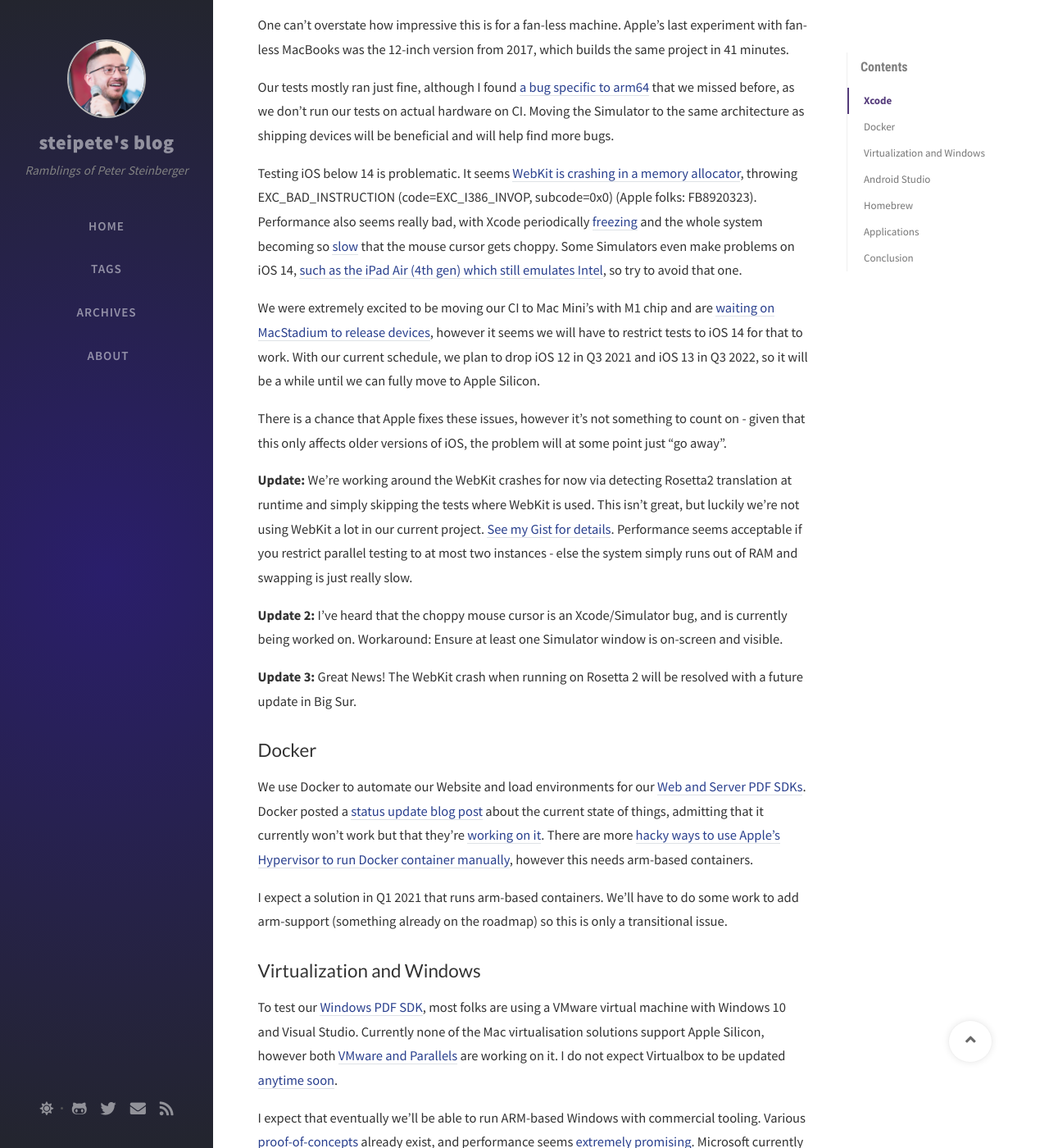
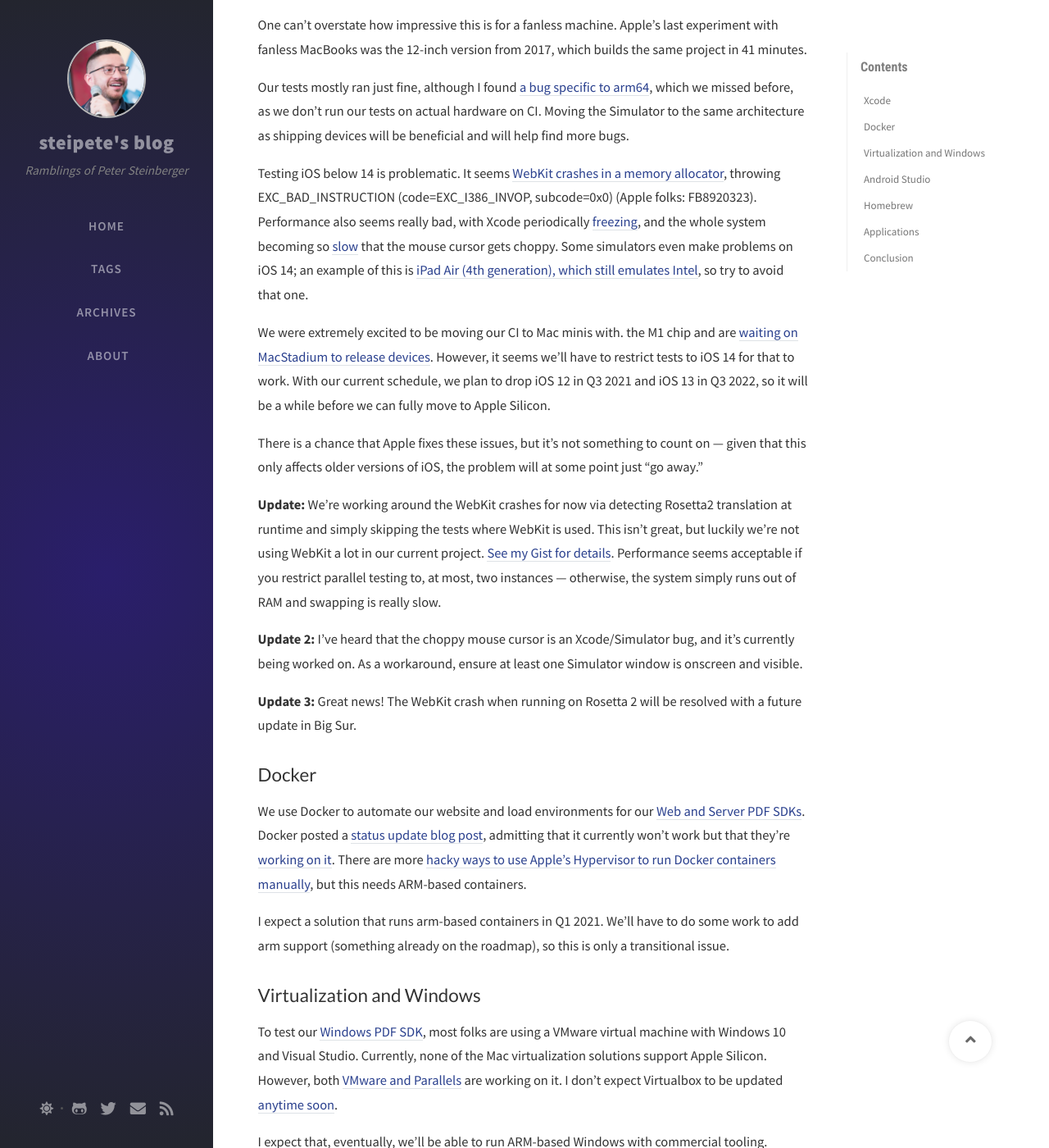
Before and after one commit to steipete/steipete.com, a Jekyll site: the page built from _posts/2020-11-28-apple-silicon-m1-a-developer-perspective.md, in a window 1280 px wide and 1400 px high, scrolled down 831 px. Shown: the whole window at 82% size. Built offline with Jekyll 4.4.1, drawn with Linux system fonts in a browser that asks for light colours; nearby versions of some CDN libraries; comment, search, counter and statistics services are not loaded; some of the changed text lies outside the part shown.

Commit message:
First read

```diff
--- a/_posts/2020-11-28-apple-silicon-m1-a-developer-perspective.md
+++ b/_posts/2020-11-28-apple-silicon-m1-a-developer-perspective.md
@@ -7,47 +7,47 @@
 description: "The excitement around Apple's new M1 chip is everywhere. I bought a MacBook Air 16GB M1 to see how viable it is as main development machine."
 ---
 
-The excitement around Apple's new M1 chip is [everywhere](https://www.singhkays.com/blog/apple-silicon-m1-black-magic/). I bought a MacBook Air 16GB M1 to see how viable it is as main development machine - here's an early report after a week of testing.
+The excitement around Apple’s new M1 chip is [everywhere](https://www.singhkays.com/blog/apple-silicon-m1-black-magic/). I bought a MacBook Air 16&nbsp;GB M1 to see how viable it is as main development machine — here’s an early report after a week of testing.
 
 ## Xcode
 
-Xcode runs FAST on the M1. Compiling the [PSPDFKit PDF SDK](https://pspdfkit.com/) (debug, arm64) can almost compete with the fastest Intel-based MacBook Pro Apple offers to date, with [8:49 min vs 7:31 min](https://twitter.com/steipete/status/1332052251712614405?s=21). For comparison, my Hackintosh builds the same in less than 5 minutes.
+Xcode runs FAST on the M1. Compiling the [PSPDFKit PDF SDK](https://pspdfkit.com/) (debug, arm64) can almost compete with the fastest Intel-based MacBook Pro Apple offers to date, with [8:49 minutes vs. 7:31 minutes](https://twitter.com/steipete/status/1332052251712614405?s=21). For comparison, my Hackintosh builds the same in less than 5 minutes.
 
-One can't overstate how impressive this is for a fan-less machine. Apple's last experiment with fan-less MacBooks was the 12-inch version from 2017, which builds the same project in 41 minutes.
+One can’t overstate how impressive this is for a fanless machine. Apple’s last experiment with fanless MacBooks was the 12-inch version from 2017, which builds the same project in 41 minutes.
 
-Our tests mostly ran just fine, although I found [a bug specific to arm64](https://github.com/Aloshi/dukglue/pull/27) that we missed before, as we don't run our tests on actual hardware on CI. Moving the Simulator to the same architecture as shipping devices will be beneficial and will help find more bugs.
+Our tests mostly ran just fine, although I found [a bug specific to arm64](https://github.com/Aloshi/dukglue/pull/27), which we missed before, as we don’t run our tests on actual hardware on CI. Moving the Simulator to the same architecture as shipping devices will be beneficial and will help find more bugs.
 
-Testing iOS below 14 is problematic. It seems [WebKit is crashing in a memory allocator](https://twitter.com/steipete/status/1332654247809257473?s=21), throwing EXC_BAD_INSTRUCTION (code=EXC_I386_INVOP, subcode=0x0) (Apple folks: FB8920323). Performance also seems really bad, with Xcode periodically [freezing](https://twitter.com/steipete/status/1332348616145563653?s=21) and the whole system becoming so [slow](https://twitter.com/steipete/status/1332648748158246922?s=21) that the mouse cursor gets choppy. Some Simulators even make problems on iOS 14, [such as the iPad Air (4th gen) which still emulates Intel](https://twitter.com/steipete/status/1331628274783543297?s=21), so try to avoid that one.
+Testing iOS below 14 is problematic. It seems [WebKit crashes in a memory allocator](https://twitter.com/steipete/status/1332654247809257473?s=21), throwing EXC_BAD_INSTRUCTION (code=EXC_I386_INVOP, subcode=0x0) (Apple folks: FB8920323). Performance also seems really bad, with Xcode periodically [freezing](https://twitter.com/steipete/status/1332348616145563653?s=21), and the whole system becoming so [slow](https://twitter.com/steipete/status/1332648748158246922?s=21) that the mouse cursor gets choppy. Some simulators even make problems on iOS 14; an example of this is [iPad Air (4th generation), which still emulates Intel](https://twitter.com/steipete/status/1331628274783543297?s=21), so try to avoid that one.
 
-We were extremely excited to be moving our CI to Mac Mini's with M1 chip and are [waiting on MacStadium to release devices](https://www.macstadium.com/m1-mini), however it seems we will have to restrict tests to iOS 14 for that to work. With our current schedule, we plan to drop iOS 12 in Q3 2021 and iOS 13 in Q3 2022, so it will be a while until we can fully move to Apple Silicon.
+We were extremely excited to be moving our CI to Mac minis with. the M1 chip and are [waiting on MacStadium to release devices](https://www.macstadium.com/m1-mini). However, it seems we’ll have to restrict tests to iOS 14 for that to work. With our current schedule, we plan to drop iOS 12 in Q3 2021 and iOS 13 in Q3 2022, so it will be a while before we can fully move to Apple Silicon.
 
-There is a chance that Apple fixes these issues, however it's not something to count on - given that this only affects older versions of iOS, the problem will at some point just "go away".
+There is a chance that Apple fixes these issues, but it’s not something to count on — given that this only affects older versions of iOS, the problem will at some point just “go away.”
 
-**Update:** We're working around the WebKit crashes for now via detecting Rosetta2 translation at runtime and simply skipping the tests where WebKit is used. This isn't great, but luckily we're not using WebKit a lot in our current project. [See my Gist for details](https://gist.github.com/steipete/e15b1fabffc7da7d49c92e3fbd06971a). Performance seems acceptable if you restrict parallel testing to at most two instances - else the system simply runs out of RAM and swapping is just really slow.
+**Update:** We’re working around the WebKit crashes for now via detecting Rosetta2 translation at runtime and simply skipping the tests where WebKit is used. This isn’t great, but luckily we’re not using WebKit a lot in our current project. [See my Gist for details](https://gist.github.com/steipete/e15b1fabffc7da7d49c92e3fbd06971a). Performance seems acceptable if you restrict parallel testing to, at most, two instances — otherwise, the system simply runs out of RAM and swapping is really slow.
 
-**Update 2:** I've heard that the choppy mouse cursor is an Xcode/Simulator bug, and is currently being worked on. Workaround: Ensure at least one Simulator window is on-screen and visible.
+**Update 2:** I’ve heard that the choppy mouse cursor is an Xcode/Simulator bug, and it’s currently being worked on. As a workaround, ensure at least one Simulator window is onscreen and visible.
 
-**Update 3:** Great News! The WebKit crash when running on Rosetta 2 will be resolved with a future update in Big Sur.
+**Update 3:** Great news! The WebKit crash when running on Rosetta 2 will be resolved with a future update in Big Sur.
 
 ## Docker
 
-We use Docker to automate our Website and load environments for our [Web and Server PDF SDKs](https://pspdfkit.com/pdf-sdk/web/). Docker posted a [status update blog post](https://www.docker.com/blog/apple-silicon-m1-chips-and-docker/) about the current state of things, admitting that it currently won't work but that they're [working on it](https://github.com/docker/roadmap/issues/142). There are more [hacky ways to use Apple's Hypervisor to run Docker container manually](https://finestructure.co/blog/2020/11/27/running-docker-on-apple-silicon-m1-follow-up), however this needs arm-based containers.
+We use Docker to automate our website and load environments for our [Web and Server PDF SDKs](https://pspdfkit.com/pdf-sdk/web/). Docker posted a [status update blog post](https://www.docker.com/blog/apple-silicon-m1-chips-and-docker/), admitting that it currently won’t work but that they’re [working on it](https://github.com/docker/roadmap/issues/142). There are more [hacky ways to use Apple’s Hypervisor to run Docker containers manually](https://finestructure.co/blog/2020/11/27/running-docker-on-apple-silicon-m1-follow-up), but this needs ARM-based containers.
 
-I expect a solution in Q1 2021 that runs arm-based containers. We'll have to do some work to add arm-support (something already on the roadmap) so this is only a transitional issue.
+I expect a solution that runs arm-based containers in Q1 2021. We’ll have to do some work to add arm support (something already on the roadmap), so this is only a transitional issue.
 
 ## Virtualization and Windows
 
-To test our [Windows PDF SDK](https://pspdfkit.com/pdf-sdk/windows/), most folks are using a VMware virtual machine with Windows 10 and Visual Studio. Currently none of the Mac virtualisation solutions support Apple Silicon, however both [VMware and Parallels](https://appleinsider.com/articles/20/11/11/parallels-confirms-apple-m1-support-amid-silence-from-other-virtualization-companies) are working on it. I do not expect Virtualbox to be updated [anytime soon](https://forums.virtualbox.org/viewtopic.php?f=8&t=98742).
+To test our [Windows PDF SDK](https://pspdfkit.com/pdf-sdk/windows/), most folks are using a VMware virtual machine with Windows 10 and Visual Studio. Currently, none of the Mac virtualization solutions support Apple Silicon. However, both [VMware and Parallels](https://appleinsider.com/articles/20/11/11/parallels-confirms-apple-m1-support-amid-silence-from-other-virtualization-companies) are working on it. I don’t expect Virtualbox to be updated [anytime soon](https://forums.virtualbox.org/viewtopic.php?f=8&t=98742).
 
-I expect that eventually we'll be able to run ARM-based Windows with commercial tooling. Various [proof-of-concepts](https://9to5mac.com/2020/11/27/arm-windows-virtualization-m1-mac/) already exist, and performance seems [extremely promising](https://twitter.com/imbushuo/status/1332772957609922561?s=21). Microsoft currently doesn't sell ARM-based Windows, so getting a license will be interesting.
+I expect that, eventually, we’ll be able to run ARM-based Windows with commercial tooling. Various [proofs of concept](https://9to5mac.com/2020/11/27/arm-windows-virtualization-m1-mac/) already exist, and performance seems [extremely promising](https://twitter.com/imbushuo/status/1332772957609922561?s=21). Microsoft currently doesn’t sell ARM-based Windows, so getting a license will be interesting.
 
 ARM-Windows can emulate x86 applications, and Microsoft is working on [x64 emulation](https://www.neowin.net/news/it039s-official-x64-emulation-is-coming-to-windows-on-arm), which is already rolling out in Insider builds. In a few months, it should be possible to develop and test our Windows SDK with Visual Studio on M1 in reasonable performance.
 
-Running older versions of macOS might be more problematic. We currently support macOS 10.14 with our [AppKit PDF SDK](https://pspdfkit.com/blog/2017/pspdfkit-for-macos/) and macOS 10.15 with  the [Catalyst PDF SDK](https://pspdfkit.com/blog/2019/pspdfkit-for-mac-catalyst/), both OS releases that require testing. It remains to be seen if VMware or Parallels include a complete x64 emulation layer. This would likely be really slow, so I wouldn't  count on it.
+Running older versions of macOS might be more problematic. We currently support macOS 10.14 with our [AppKit PDF SDK](https://pspdfkit.com/blog/2017/pspdfkit-for-macos/), and macOS 10.15 with the [Catalyst PDF SDK](https://pspdfkit.com/blog/2019/pspdfkit-for-mac-catalyst/), both of which are OS releases that require testing. It remains to be seen if VMware or Parallels include a complete x64 emulation layer. This would likely be really slow, so I wouldn’t count on it.
 
 ![](/assets/img/2020/m1/memory.png)
 
-Lastly, 16 GB RAM just isn't a lot. When running parallel tests, the machine starts to heavily swap and performance really goes down the drain. This will be even more problematic with virtual machines running. Future machines will offer 32 GB options to alleviate this issue.
+Lastly, 16&nbsp;GB RAM just isn’t a lot. When running parallel tests, the machine starts to heavily swap, and performance really goes down the drain. This will be even more problematic with virtual machines running. Future machines will offer 32&nbsp;GB options to alleviate this issue.
 
 **Update:** [How to run Windows 10 on ARM in Qemu with Hypervisor.framework patches on Apple Silicon Mac](https://gist.github.com/niw/e4313b9c14e968764a52375da41b4278#file-readme-md)
 
@@ -57,28 +57,28 @@
 
 I expect that most issues will be solved by Q1 2021, however it will likely be some more time until all Java versions run great on ARM. A lot of effort has been put into [loop unrolling and vectorisation](https://bell-sw.com/java/arm/performance/2019/01/15/the-status-of-java-on-arm/), not everything there is available on ARM just yet.
 
-**Update:** [Azul offers macOS JDKs for arm64](https://www.azul.com/press_release/azul-announces-support-of-java-builds-of-openjdk-for-apple-silicon/), including for [Java 8](https://www.azul.com/downloads/zulu-community/?os=macos&architecture=arm-64-bit&package=jdk).
+**Update:** [Azul offers macOS JDKs for arm64](https://www.azul.com/press_release/azul-announces-support-of-java-builds-of-openjdk-for-apple-silicon/) — also for [Java 8](https://www.azul.com/downloads/zulu-community/?os=macos&architecture=arm-64-bit&package=jdk).
 
 ## Homebrew
 
-[Homebrew](https://brew.sh/) currently works via Rosetta 2. Just prefix everything with `arch -x86_64` and it'll just work. It is possible to install an additional (arm-based) version of Homebrew [under `/opt/homebrew`](https://soffes.blog/homebrew-on-apple-silicon) and mix setup, as [more and more software](https://github.com/Homebrew/brew/issues/7857) is adding support for arm.
+[Homebrew](https://brew.sh/) currently works via Rosetta 2. Prefix everything with `arch -x86_64` and it’ll just work. It’s possible to install an additional (ARM-based) version of Homebrew [under `/opt/homebrew`](https://soffes.blog/homebrew-on-apple-silicon) and mix setup, as [more and more software](https://github.com/Homebrew/brew/issues/7857) is adding support for ARM.
 
-This is not a problem currently (performance is good) and will eventually just work natively.
+This isn’t currently a problem (performance is good) and will eventually just work natively.
 
 ## Applications
 
-Most applications just work, Rosetta is barely noticeable. Larger apps to take a longer initial performance hit (e.g. Microsoft Word takes [around 20 seconds](https://www.zdnet.com/article/microsoft-office-will-be-about-20-second-slower-initially-on-apple-silicon-rosetta-2/) until everything is translated), but then these binaries are cached and subsequent runs are fast.
+Most applications just work; Rosetta is barely noticeable. Larger apps take a longer initial performance hit (e.g. Microsoft Word takes [around 20 seconds](https://www.zdnet.com/article/microsoft-office-will-be-about-20-second-slower-initially-on-apple-silicon-rosetta-2/) until everything is translated), but then these binaries are cached and subsequent runs are fast.
 
-There's the occasional app that can't be translated and fails on startup (e.g. [Beamer](https://beamer-app.com/download) or the [Google Drive "Backup and Sync" client](https://www.google.com/intl/en_gh/drive/download/)), but this is rare. Some apps are confused about their place on disk and ask to be moved to the Applications directory, when really it's just the translated binary that runs somewhere else. Most of these dialogs can be ignored. Some apps (e.g. Visual Studio Code) [block auto-updating](https://twitter.com/steipete/status/1331884524934995968?s=21) as the translated app location is readonly. However, in case of VS Code, the Insider build is already updated to ARM and just works.
+There’s the occasional app that can’t be translated and fails on startup (e.g. [Beamer](https://beamer-app.com/download) or the [Google Drive Backup and Sync client](https://www.google.com/intl/en_gh/drive/download/)), but this is rare. Some apps are confused about their place on disk and ask to be moved to the Applications directory, when really it’s just the translated binary that runs somewhere else. Most of these dialogs can be ignored. Some apps (e.g. Visual Studio Code) [block auto updating](https://twitter.com/steipete/status/1331884524934995968?s=21), as the translated app location is readonly. However, in case of VS Code, the Insider build is already updated to ARM and just works.
 
 Electron-based apps are slow if they run on Rosetta. It seems the highly optimized V8 JavaScript compiler blocks ahead-of-time translation. The latest stable version of Electron (Version 11) already [fully supports Apple Silicon](https://www.electronjs.org/blog/apple-silicon), and companies like Slack already updated their beta version to run natively.
 
-Google just shipped [Chrome that runs on ARM](https://www.macworld.com/article/3597749/google-releases-chrome-87-with-support-for-apple-silicon-macs.html), however there's still quite a performance gap between it and Apple Safari, which just *flies* on Apple Silicon.
+Google just shipped [Chrome that runs on ARM](https://www.macworld.com/article/3597749/google-releases-chrome-87-with-support-for-apple-silicon-macs.html), but there’s still quite a performance gap between it and Apple Safari, which just *flies* on Apple Silicon.
 
 ## Conclusion
 
-The new M1 MacBooks are fast, beautiful and silent and the hype is absolutely justified. There's still a lot to do on the software-front to catch up, and the bugs around older iOS Simulators are especially problematic.
+The new M1 MacBooks are fast, beautiful, and silent, and the hype is absolutely justified. There’s still a lot to do on the software front to catch up, and the bugs around older iOS simulators are especially problematic.
 
-All of that can be fixed in software and the whole industry is currently working on making the experience better, so by next year, when Apple updates the 16-inch MacBook Pro and releases the next generation of their M chip line, it should be absolutely possible to use a M1 Mac as main dev machine.
+All of that can be fixed in software, and the entire industry is currently working on making the experience better, so by next year, when Apple updates the 16-inch MacBook Pro and releases the next generation of its M chip line, it should be absolutely possible to use an M1 Mac as the main dev machine.
 
-For the time being, the M1 will be my <del>travel</del> secondary laptop, and I'll keep working on the 2,4 GHz 16-inch MacBook Pro with 32 GB RAM, which just is the faster machine. I'll be much harder to accept the loud, always-on fans though, now that I know what soon will be possible.
+For the time being, the M1 will be my <del>travel</del> secondary laptop, and I’ll keep working on the 2,4&nbsp;GHz 16-inch MacBook Pro with 32&nbsp;GB RAM, which is just the faster machine. I’ll be much harder to accept the loud, always-on fans though, now that I know what soon will be possible.
```
